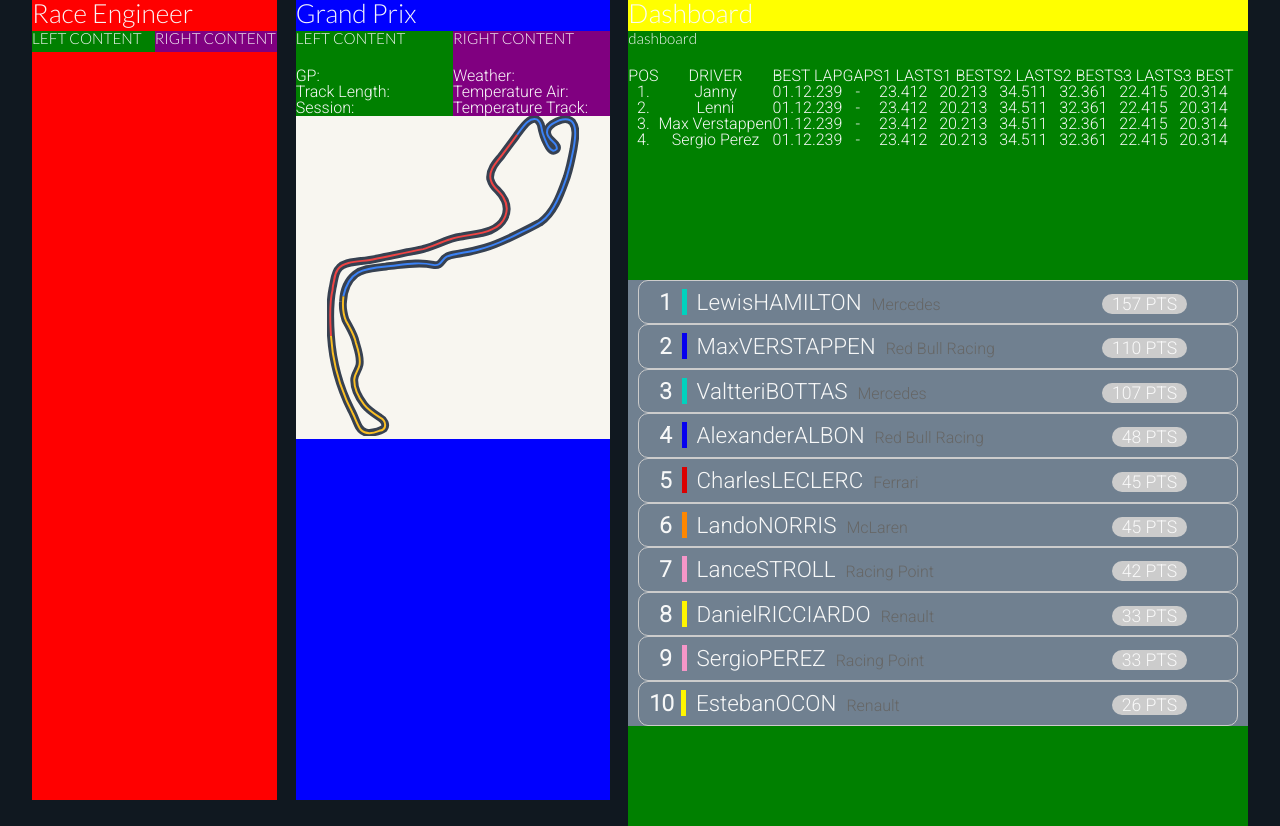
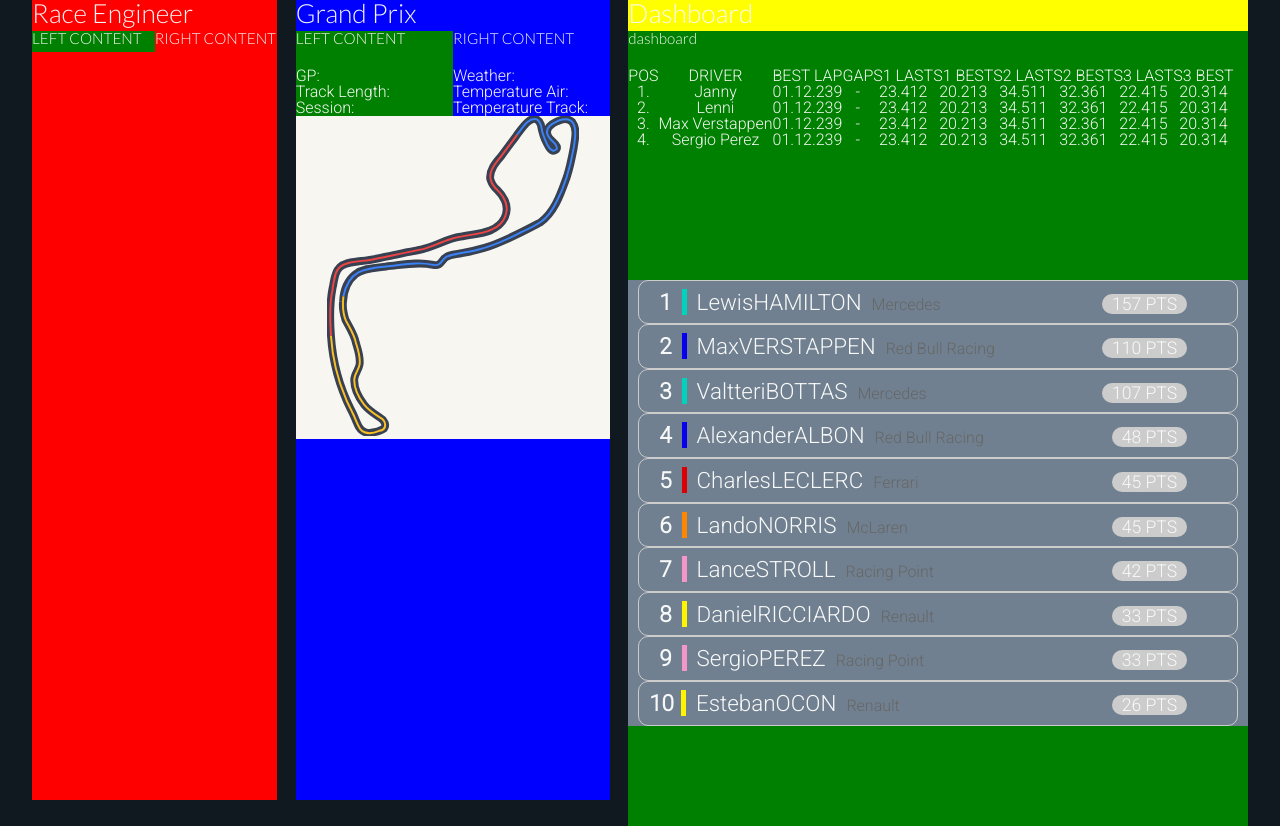
Before and after one commit to JannisRex/f1-telemetry, a React (Create React App) app: page / in a window 1280 px wide. Built offline with nearby package versions, Linux system fonts and the light colour scheme.

Commit message:
[change]color of right placeHolder
Signed-off-by: JannisRex <rex.jannis@web.de>

```diff
--- a/src/components/Main.js
+++ b/src/components/Main.js
@@ -29,7 +29,7 @@
                 <div className='innerSection green'>
                   <h5>LEFT CONTENT</h5>
                 </div>
-                <div className='innerSection purple'>
+                <div className='innerSection petrol'>
                   <h5>RIGHT CONTENT</h5>
                 </div>
               </div>
@@ -47,7 +47,7 @@
                 Track Length: <br />
                 Session: <br />
               </div>
-              <div className='innerSection purple'>
+              <div className='innerSection petrol'>
                 <h5>RIGHT CONTENT</h5>
                 <br />
                 Weather: <br />
```
